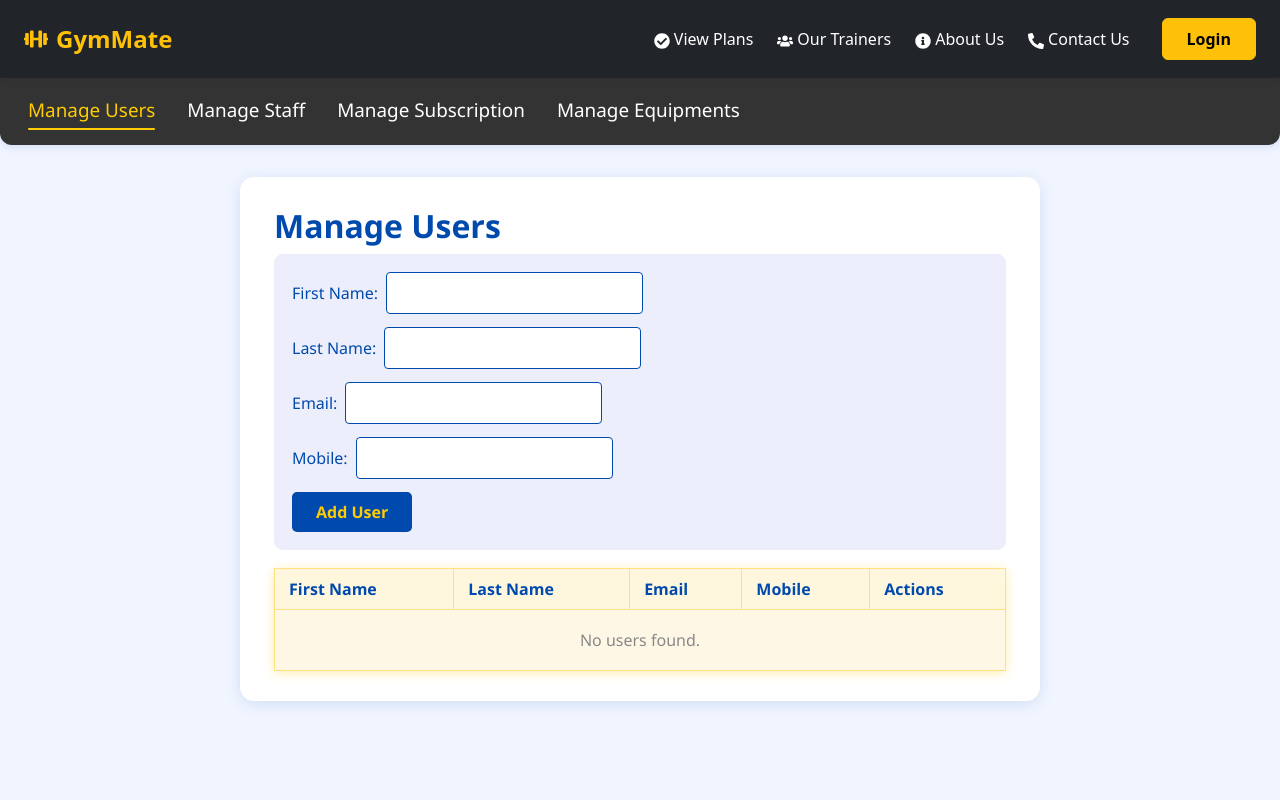
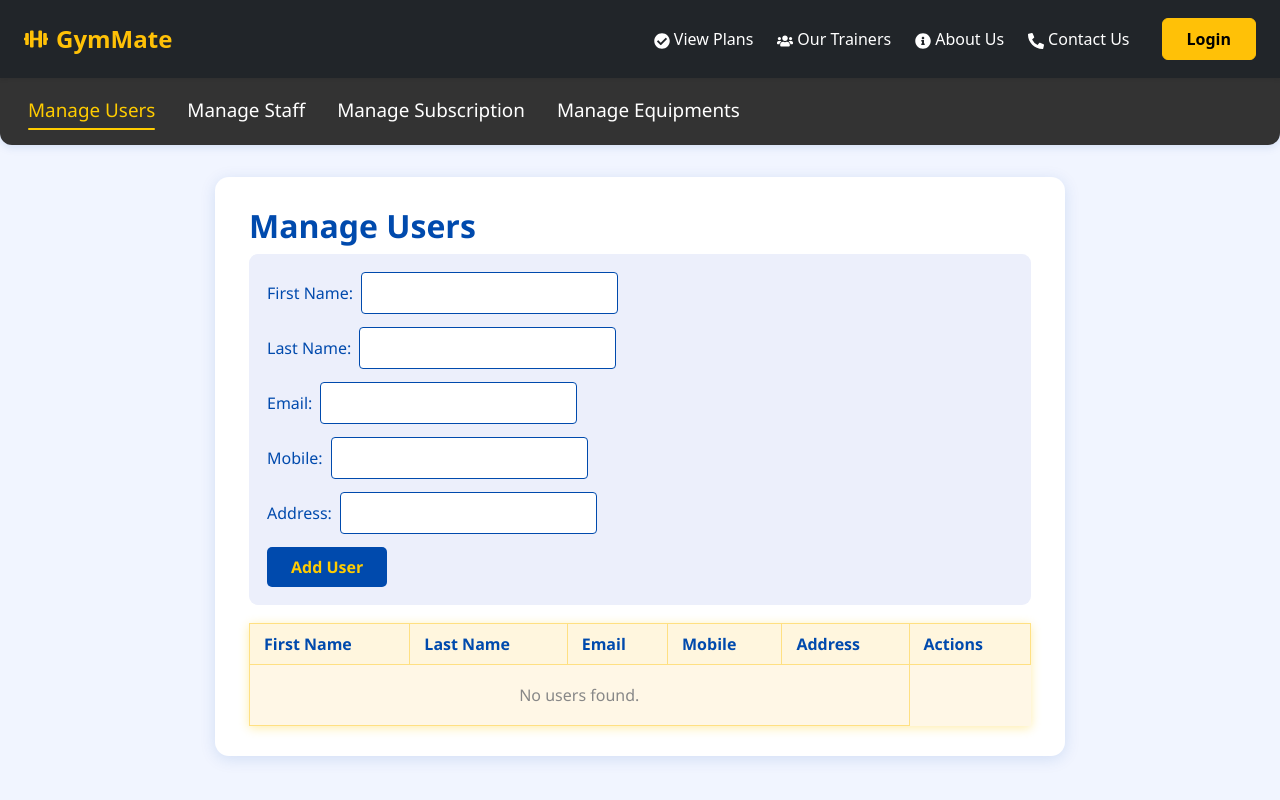
Before and after one commit to CDACProjectD6-GymManagementSystem/GymManagementSystem, a React (Vite) app in the folder frontend/: page /admin-dashboard in a window 1280 px wide. Shown: the top 800 px of the page. Built offline with nearby package versions, Linux system fonts and the light colour scheme.

Commit message:
Changes made to fields

```diff
--- a/frontend/src/pages/Admin/UserSection.jsx
+++ b/frontend/src/pages/Admin/UserSection.jsx
@@ -11,7 +11,7 @@ const Input = ({ label, ...props }) => (
 const UserSection = () => {
   const [users, setUsers] = useState([]);
   const [editing, setEditing] = useState(null);
-  const [form, setForm] = useState({ firstname: "", lastname: "", email: "", mobile: "" });
+  const [form, setForm] = useState({ firstName: "", lastName: "", email: "", mobile: "",address:""});
 
   const handleChange = (e) => setForm({ ...form, [e.target.name]: e.target.value });
 
@@ -23,7 +23,7 @@ const UserSection = () => {
     } else {
       setUsers([...users, form]);
     }
-    setForm({ firstname: "", lastname: "", email: "", mobile: "" });
+    setForm({ firstName: "", lastName: "", email: "", mobile: "",address:"" });
   };
 
   const handleEdit = (idx) => {
@@ -39,10 +39,11 @@ const UserSection = () => {
     <div className="admin-card">
       <h2>Manage Users</h2>
       <form className="admin-form" onSubmit={handleSubmit}>
-        <Input name="firstname" label="First Name" value={form.firstname} onChange={handleChange} required />
-        <Input name="lastname" label="Last Name" value={form.lastname} onChange={handleChange} required />
+        <Input name="firstName" label="First Name" value={form.firstName} onChange={handleChange} required />
+        <Input name="lastName" label="Last Name" value={form.lastName} onChange={handleChange} required />
         <Input name="email" label="Email" type="email" value={form.email} onChange={handleChange} required />
         <Input name="mobile" label="Mobile" value={form.mobile} onChange={handleChange} required />
+        <Input name="address" label="Address" value={form.address} onChange={handleChange} required />
         <button type="submit" className="admin-btn">{editing !== null ? "Update" : "Add"} User</button>
         {editing !== null && (
           <button
@@ -50,7 +51,7 @@ const UserSection = () => {
             className="admin-btn cancel"
             onClick={() => {
               setEditing(null);
-              setForm({ firstname: "", lastname: "", email: "", mobile: "" });
+              setForm({ firstName: "", lastName: "", email: "", mobile: "",address:"" });
             }}
           >
             Cancel
@@ -60,16 +61,17 @@ const UserSection = () => {
       <table className="admin-table">
         <thead>
           <tr>
-            <th>First Name</th><th>Last Name</th><th>Email</th><th>Mobile</th><th>Actions</th>
+            <th>First Name</th><th>Last Name</th><th>Email</th><th>Mobile</th><th>Address</th><th>Actions</th>
           </tr>
         </thead>
         <tbody>
           {users.map((u, i) => (
             <tr key={i}>
-              <td>{u.firstname}</td>
-              <td>{u.lastname}</td>
+              <td>{u.firstName}</td>
+              <td>{u.lastName}</td>
               <td>{u.email}</td>
               <td>{u.mobile}</td>
+              <td>{u.address}</td>
               <td>
                 <button className="admin-btn" onClick={() => handleEdit(i)}>Edit</button>
                 <button className="admin-btn delete" onClick={() => handleDelete(i)}>Delete</button>
--- a/frontend/src/styles/Admin.css
+++ b/frontend/src/styles/Admin.css
@@ -41,7 +41,7 @@
   background: #fff;
   border-radius: 14px;
   box-shadow: 0 3px 16px #004aad22;
-  max-width: 800px;
+  max-width: 850px;
   margin: 0 auto;
   padding: 30px 34px;
   margin-bottom: 32px;
```
